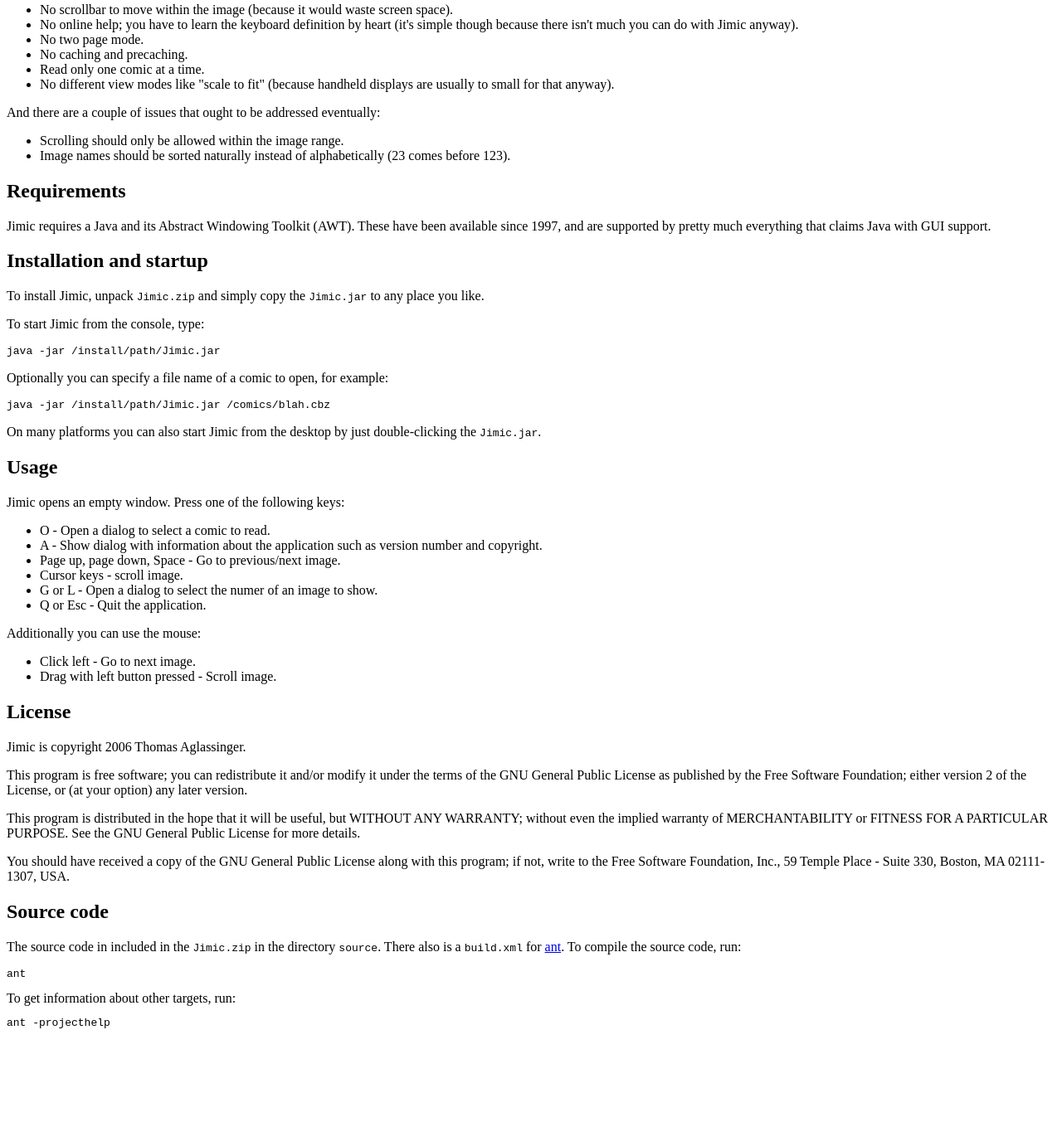
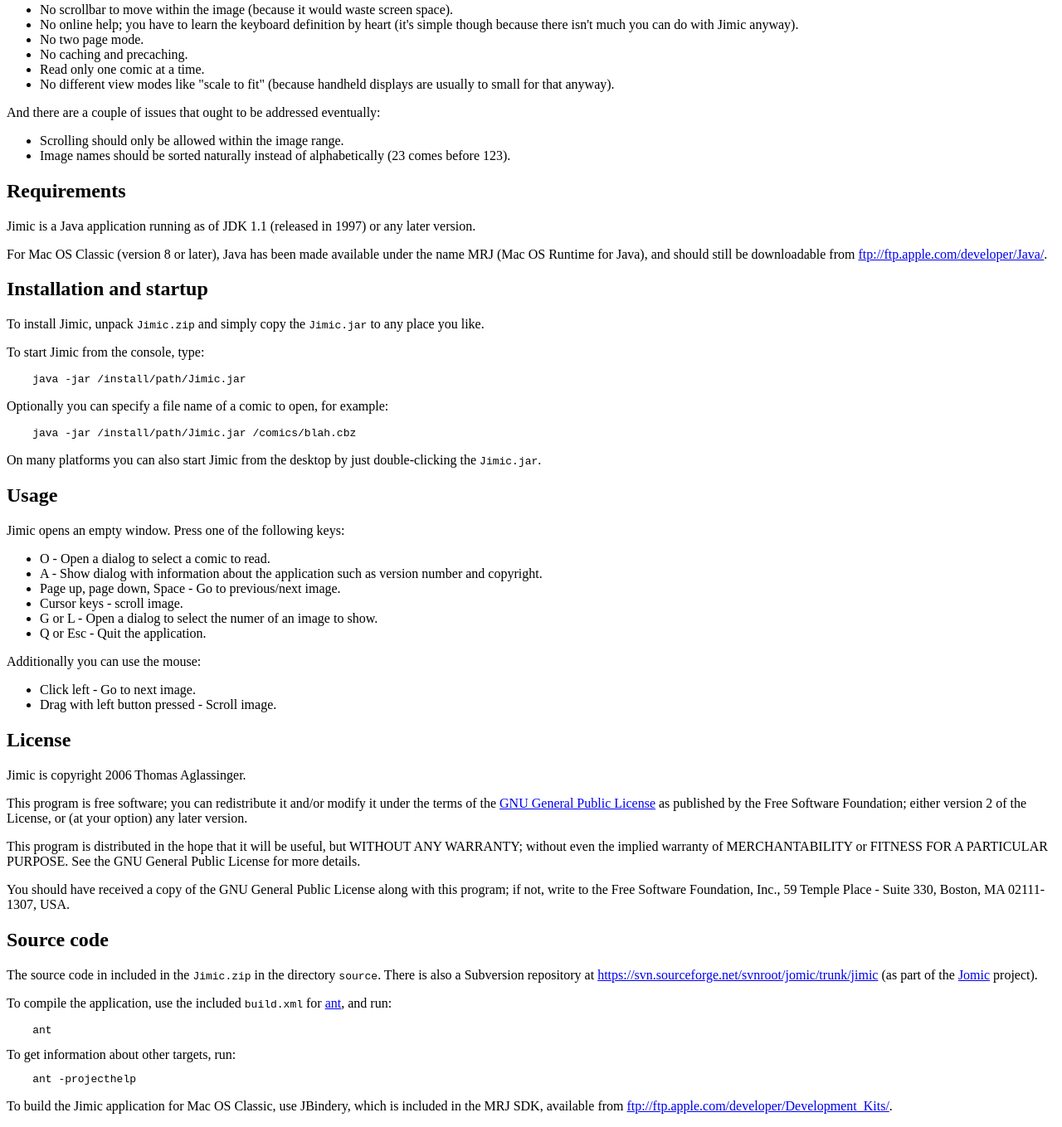
Before and after one commit to roskakori/jimic, a plain HTML site: page jimic.html in a window 1280 px wide. Shown: the part 336-1695 px from the top of the page at 83% size. Before the commit the page ends 1590 px from the top, so only its background shows below. Drawn offline with Linux system fonts and the light colour scheme.

Commit message:
Added more details on the source code and Mac OS Classic.

```diff
--- a/jimic.html
+++ b/jimic.html
@@ -45,8 +45,11 @@ The limitations are by design, and not considered bugs.</p>
 
 <h2>Requirements</h2>
 
-<p>Jimic requires a Java and its Abstract Windowing Toolkit (AWT). These have been available since
-1997, and are supported by pretty much everything that claims Java with GUI support.</p>
+<p>Jimic is a Java application running as of JDK 1.1 (released in 1997) or any later version.</p>
+
+<p>For Mac OS Classic (version 8 or later), Java has been made available under the name
+MRJ (Mac OS Runtime for Java), and should still be downloadable from
+<a href="ftp://ftp.apple.com/developer/Java/">ftp://ftp.apple.com/developer/Java/</a>.</p>
 
 <h2>Installation and startup</h2>
 
@@ -55,11 +58,11 @@ any place you like.</p>
 
 <p>To start Jimic from the console, type:</p>
 
-<pre>java -jar /install/path/Jimic.jar</pre>
+<pre>    java -jar /install/path/Jimic.jar</pre>
 
 <p>Optionally you can specify a file name of a comic to open, for example:</p>
 
-<pre>java -jar /install/path/Jimic.jar /comics/blah.cbz</pre>
+<pre>    java -jar /install/path/Jimic.jar /comics/blah.cbz</pre>
 
 <p>On many platforms you can also start Jimic from the desktop by just double-clicking the <code>Jimic.jar</code>.</p>
 
@@ -86,21 +89,28 @@ any place you like.</p>
 <h2>License</h2>
 
 <p>Jimic is copyright 2006 Thomas Aglassinger.</p>
-<p>This program is free software; you can redistribute it and/or modify it under the terms of the GNU General Public License as published by the Free Software Foundation; either version 2 of the License, or (at your option) any later version.</p>
+<p>This program is free software; you can redistribute it and/or modify it under the terms of the <a href="license.txt">GNU General Public License</a> as published by the Free Software Foundation; either version 2 of the License, or (at your option) any later version.</p>
 <p>This program is distributed in the hope that it will be useful, but WITHOUT ANY WARRANTY; without even the implied warranty of MERCHANTABILITY or FITNESS FOR A PARTICULAR PURPOSE. See the GNU General Public License for more details.</p>
 <p>You should have received a copy of the GNU General Public License along with this program; if not, write to the Free Software Foundation, Inc., 59 Temple Place - Suite 330, Boston, MA 02111-1307, USA.</p>
 
-<h2>Source code</h2>
+<h2 id="source-code">Source code</h2>
 
-<p>The source code in included in the <code>Jimic.zip</code> in the directory <code>source</code>.
-There also is a <code>build.xml</code> for <a href="http://ant.apache.org/">ant</a>.
-To compile the source code, run:</p>
+<p>The source code in included in the <code>Jimic.zip</code> in the directory
+<code>source</code>. There is also a Subversion repository at
+<a href="https://svn.sourceforge.net/svnroot/jomic/trunk/jimic">https://svn.sourceforge.net/svnroot/jomic/trunk/jimic</a>
+(as part of the <a href="http://jomic.sourceforge.net">Jomic</a> project).</p>
 
-<pre>ant</pre>
+<p>To compile the application, use the included <code>build.xml</code> for <a href="http://ant.apache.org/">ant</a>, and run:</p>
+
+<pre>    ant</pre>
 
 To get information about other targets, run:
 
-<pre>ant -projecthelp</pre>
+<pre>    ant -projecthelp</pre>
+
+<p>To build the Jimic application for Mac OS Classic, use JBindery,
+which is included in the MRJ SDK, available from
+<a href="ftp://ftp.apple.com/developer/Development_Kits/">ftp://ftp.apple.com/developer/Development_Kits/</a>.</p>
 
 </body>
 </html>
```
